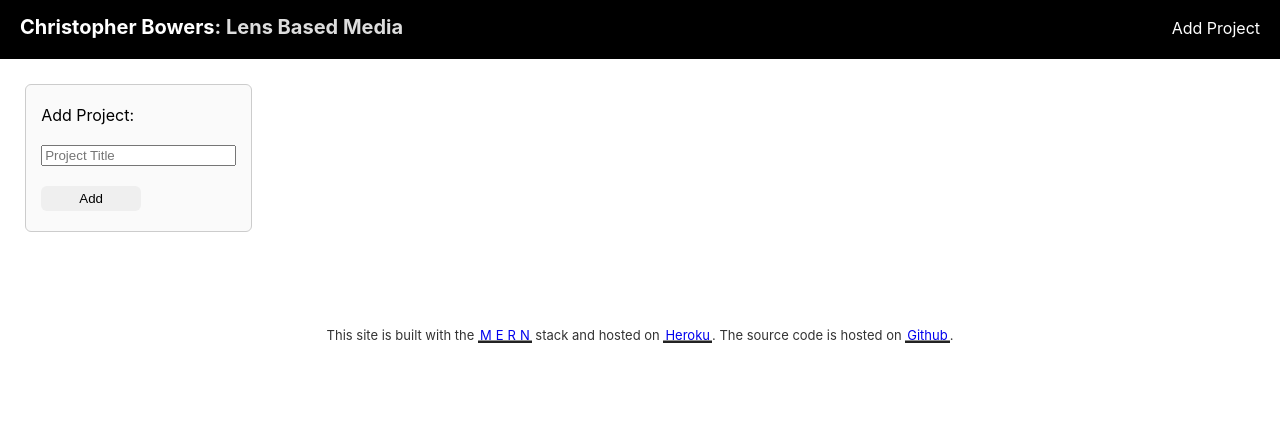
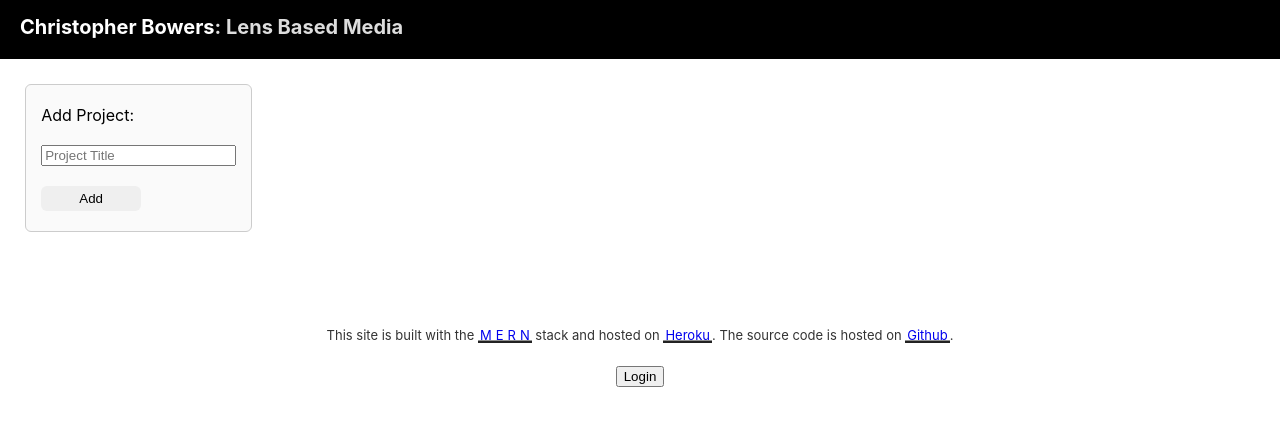
Before and after one commit to christopherbowers/Photography-Portfolio-v3, a React (Create React App) app in the folder client/: page /dashboard in a window 1280 px wide. Shown: the top 426 px of the page. Built offline with nearby package versions, Linux system fonts and the light colour scheme; no server answers.

Commit message:
Moved login button to footer for now

```diff
--- a/client/src/App.js
+++ b/client/src/App.js
@@ -8,12 +8,11 @@ import Home from './components/Home'
 import ProjectPage from './components/ProjectPage'
 import DashBoard from './components/DashBoard'
 import Footer from './components/Footer'
-import Login from './components/Login'
 
 function App() {
   const navigate = useNavigate()
 
-  const [isLoggedIn, toggleLogin] = useState(true) // Set to false to disable by default
+  const [isLoggedIn, toggleLogin] = useState(false) // Set to false to disable by default
   const handleLoginClick = () => toggleLogin(true)
   const handleLogoutClick = () => toggleLogin(false)
 
@@ -91,18 +90,13 @@ function App() {
             handleSubmitImage={ handleSubmitImage }
             /> }
           />
-
-          <Route path="/login"
-              element={ <Login
-              isLoggedIn={ isLoggedIn }
-              handleLogoutClick={ handleLogoutClick }
-              handleLoginClick={ handleLoginClick }
-            /> }
-          />
-
         </Routes>
 
-      <Footer />
+      <Footer
+        isLoggedIn={ isLoggedIn }
+        handleLogoutClick={ handleLogoutClick }
+        handleLoginClick={ handleLoginClick }
+      />
 
     </div>
   );
--- a/client/src/components/Footer.js
+++ b/client/src/components/Footer.js
@@ -1,8 +1,24 @@
 import { Link } from 'react-router-dom'
-export default function Footer() {
+import LoginButton from './LoginButton'
+import LogoutButton from './LogoutButton'
+
+
+export default function Footer(props) {
+
+  let button
+
+  if (props.isLoggedIn) {
+    button = <LogoutButton onClick={ props.handleLogoutClick } />
+  } else {
+    button = <LoginButton onClick={ props.handleLoginClick } />
+  }
+
   return (
     <footer>
       <p>This site is built with the <a href="https://www.mongodb.com">M</a><a href="http://expressjs.com">E</a><a href="https://reactjs.org">R</a><a href="https://node.js">N</a> stack and hosted on <a href="https://heroku.com">Heroku</a>. The source code is hosted on <a href="https://github.com/christopherbowers/portfolio_builder">Github</a>.</p>
+      <div>
+        { button }
+      </div>
     </footer>
   )
 }
--- a/client/src/components/Home.js
+++ b/client/src/components/Home.js
@@ -1,8 +1,5 @@
 import { useEffect } from 'react'
 import { Link } from 'react-router-dom'
-// import Nav from './Nav'
-// import ProjectHome from './ProjectHome'
-// import ProjectPage from './ProjectPage'
 
 export default function Home(props) {
 
```
